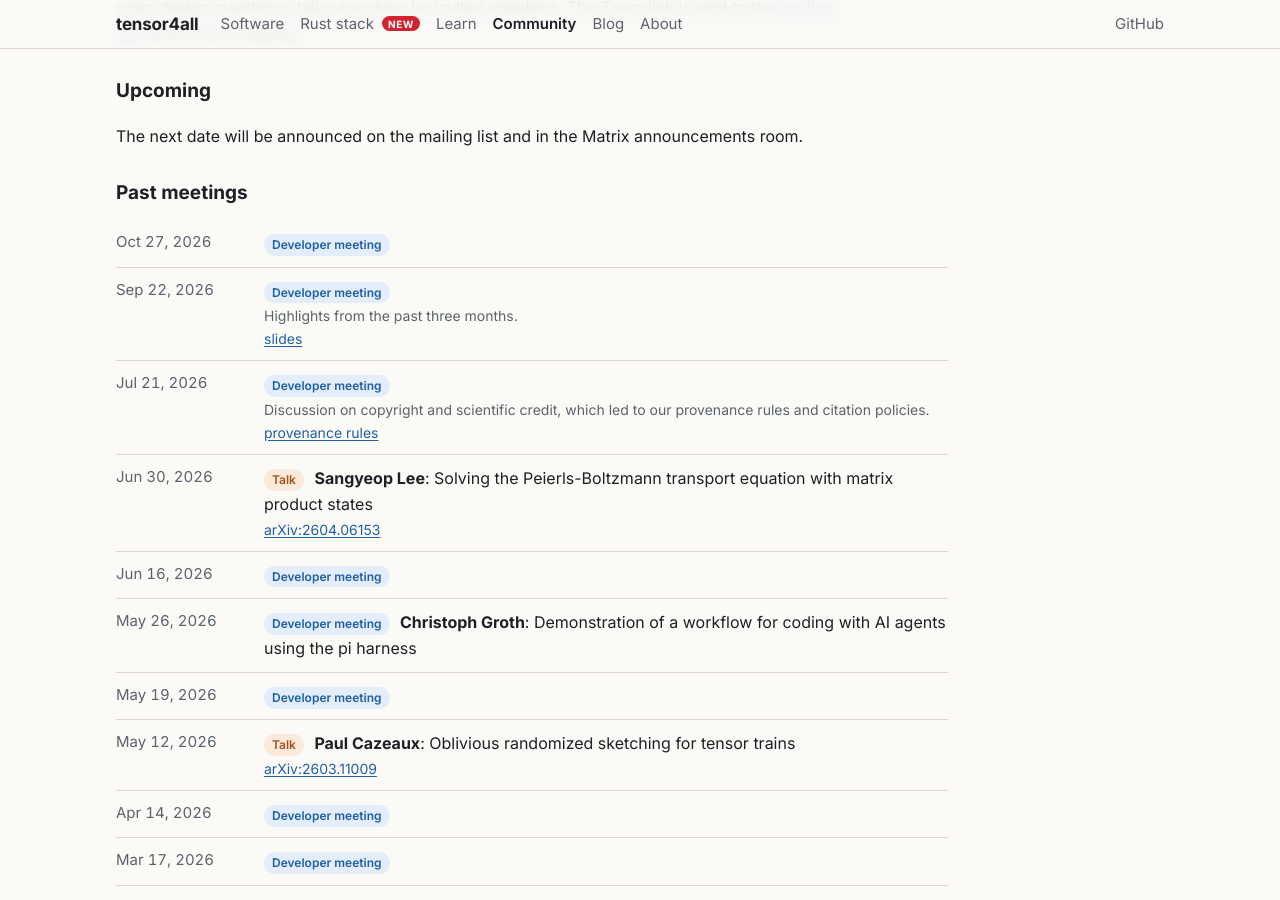
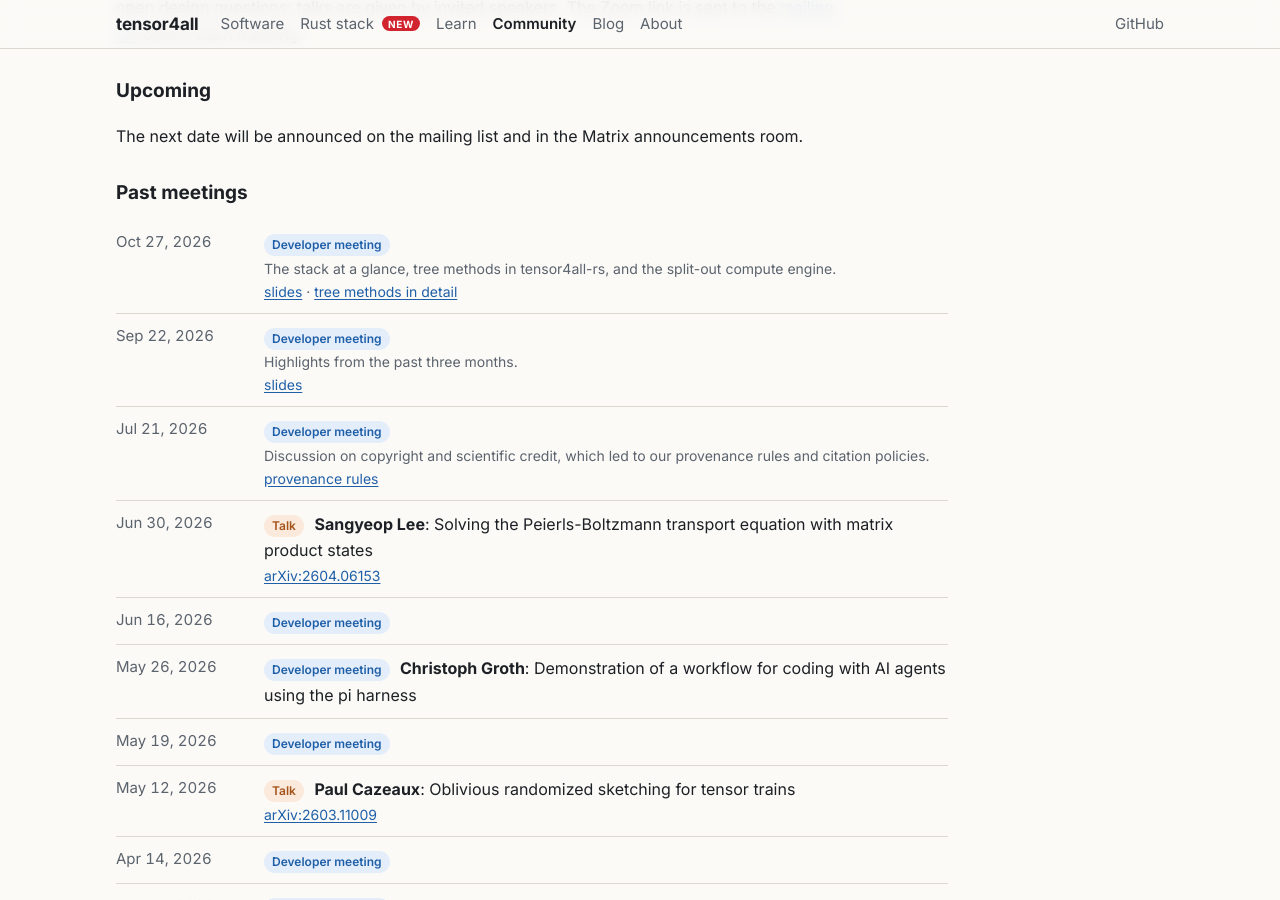
Before and after one commit to tensor4all/tensor4all.github.io, a Jekyll site: the page built from community.md, in a window 1280 px wide and 900 px high, scrolled down 733 px. Built offline with Jekyll 4.4.1, drawn with Linux system fonts in a browser that asks for light colours; our own code applies the rules of GitHub Pages for plain Markdown files.

Commit message:
meetings: link the 2026-10-27 slides
Co-Authored-By: Claude Opus 5.5 <noreply@anthropic.com>

```diff
--- a/_data/meetings.yml
+++ b/_data/meetings.yml
@@ -4,6 +4,12 @@
 - date: 2026-10-27
   kind: developer
   time: "14:00 CET / 09:00 EDT / 22:00 JST"
+  note: The stack at a glance, tree methods in tensor4all-rs, and the split-out compute engine.
+  links:
+    - label: slides
+      url: https://github.com/tensor4all/tensor4all-meta/blob/main/slides/tensor4all20261027.pdf
+    - label: tree methods in detail
+      url: https://github.com/tensor4all/tensor4all-meta/blob/main/slides/tensor4all20261027-lingrui-cheng.pdf
 - date: 2026-09-22
   kind: developer
   note: Highlights from the past three months.
```
